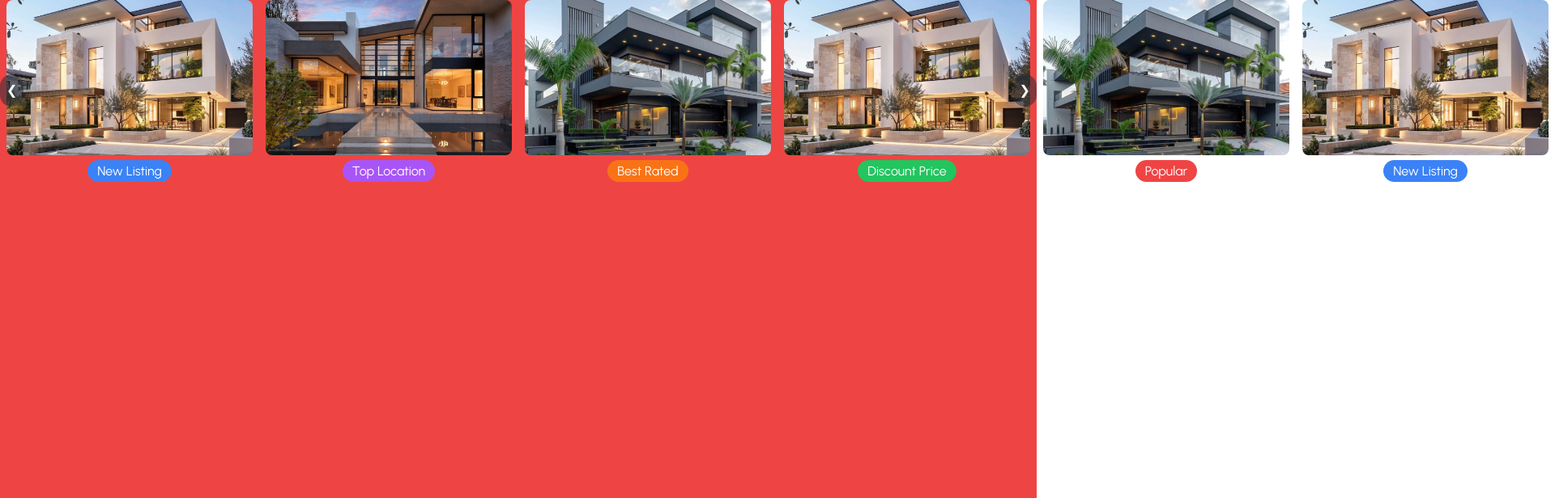
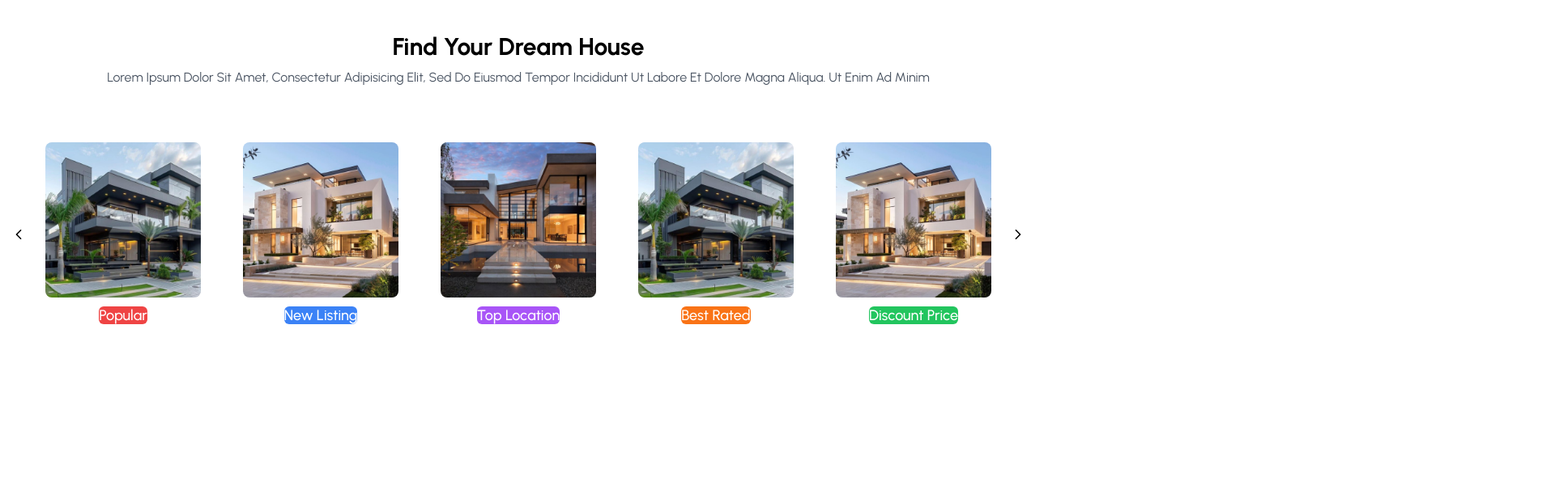
Before and after one commit to chemsodev/Hak_Dari_Front, a Next.js app: page / in a window 1280 px wide. Shown: the top 616 px of the page at 81% size, 1920 px wide, since content can reach past the window. Built offline with nearby package versions, Linux system fonts and the light colour scheme; a web font is replaced by a local one.

Commit message:
i hate carousel please help hhaha

```diff
--- a/package.json
+++ b/package.json
@@ -17,6 +17,8 @@
     "ionicons": "^7.4.0",
     "next": "^14.2.6",
     "postcss": "^8.4.40",
+    "primeicons": "^7.0.0",
+    "primereact": "^10.8.2",
     "react": "^18.3.1",
     "react-dom": "^18.3.1",
     "react-hook-form": "^7.52.2",
--- a/src/app/page.js
+++ b/src/app/page.js
@@ -1,7 +1,6 @@
-import Login from "@pages/LoginPage";
-import Signup from "@pages/SignupPage";
-import Properties from "@pages/properties";
-import CarouselD from "@components/Carousel"; // Make sure this matches the actual component name
+'use client';
+import React from 'react';
+import { Carousel } from 'primereact/carousel';
 
 const images = [
   {
@@ -36,10 +35,63 @@ const images = [
   },
 ];
 
-export default function Home() {
+const responsiveOptions = [
+  {
+    breakpoint: '1400px',
+    numVisible: 5, // Show all items on large screens
+    numScroll: 0   // No scrolling on large screens
+  },
+  {
+    breakpoint: '1199px',
+    numVisible: 3,
+    numScroll: 1
+  },
+  {
+    breakpoint: '767px',
+    numVisible: 2,
+    numScroll: 1
+  },
+  {
+    breakpoint: '575px',
+    numVisible: 1,
+    numScroll: 1
+  }
+];
+
+const imageTemplate = (image) => {
   return (
-    <main className="app min-h-screen w-full bg-red-500">
-      <CarouselD images={images} />
+    <div className="border-1 surface-border border-round m-2 text-center py-5 px-3 ">
+      <div className="flex justify-center">
+        <img src={image.src} alt={image.alt} className="w-32 h-32 lg:w-48 lg:h-48 object-cover shadow-2 rounded-lg" />
+      </div>
+      <div className="mt-2">
+        <label className={`text-lg font-medium rounded-md ${image.labelClass}`}>{image.label}</label>
+      </div>
+    </div>
+  );
+};
+
+function Page() {
+  return (
+    <main className="app min-h-screen w-full bg-white">
+      <div className="container mx-auto px-4">
+        <h1 className="text-3xl font-bold text-center mt-10">Find Your Dream House</h1>
+        <p className="text-center text-gray-600 mt-2">Lorem Ipsum Dolor Sit Amet, Consectetur Adipisicing Elit, Sed Do Eiusmod Tempor Incididunt Ut Labore Et Dolore Magna Aliqua. Ut Enim Ad Minim</p>
+        <div className="mt-10">
+          <Carousel
+            value={images}
+            numVisible={3}
+            numScroll={1}
+            responsiveOptions={responsiveOptions}
+            itemTemplate={imageTemplate}
+            circular
+            autoplayInterval={3000}
+            className="custom-carousel"
+          />
+        </div>
+      </div>
     </main>
   );
 }
+
+export default Page;
--- a/src/components/Carousel.jsx
+++ b/src/components/Carousel.jsx
@@ -1,81 +1,5 @@
 'use client';
 import React, { useState } from 'react';
 
-const Carousel = ({ images }) => {
-  const [currentIndex, setCurrentIndex] = useState(0);
-  const itemsPerSlide = 4;
-
-  // Clone the first and last sets of items for seamless looping
-  const clonedImages = [
-    ...images.slice(-itemsPerSlide), // Clone last 4 items to the beginning
-    ...images,
-    ...images.slice(0, itemsPerSlide), // Clone first 4 items to the end
-  ];
-
-  const moveToIndex = (index) => {
-    if (index < 0) {
-      setCurrentIndex(clonedImages.length - itemsPerSlide * 2);
-    } else if (index >= clonedImages.length - itemsPerSlide) {
-      setCurrentIndex(0);
-    } else {
-      setCurrentIndex(index);
-    }
-  };
-
-  const prevSlide = () => {
-    moveToIndex(currentIndex - itemsPerSlide);
-  };
-
-  const nextSlide = () => {
-    moveToIndex(currentIndex + itemsPerSlide);
-  };
-
-  return (
-    <div className="flex justify-center">
-      <div className="max-w-full lg:max-w-none">
-        <div className="relative">
-          {/* Carousel for medium and small screens */}
-          <div
-            className="flex transition-transform ease-in-out duration-500"
-            style={{ transform: `translateX(-${(currentIndex / clonedImages.length) * 100}%)` }}
-          >
-            {clonedImages.map((image, index) => (
-              <div key={index} className="flex-shrink-0 w-1/4 px-2">
-                <img
-                  src={image.src}
-                  alt={image.alt}
-                  className="w-full h-48 object-cover rounded-lg"
-                />
-                <div className="mt-2 text-center">
-                  <span className={`py-1 px-3 rounded-full ${image.labelClass}`}>
-                    {image.label}
-                  </span>
-                </div>
-              </div>
-            ))}
-          </div>
-
-          {/* Buttons for navigation */}
-          <div className="absolute top-1/2 left-0 transform -translate-y-1/2">
-            <button
-              onClick={prevSlide}
-              className="bg-gray-800 bg-opacity-50 text-white p-2 rounded-full focus:outline-none"
-            >
-              ❮
-            </button>
-          </div>
-          <div className="absolute top-1/2 right-0 transform -translate-y-1/2">
-            <button
-              onClick={nextSlide}
-              className="bg-gray-800 bg-opacity-50 text-white p-2 rounded-full focus:outline-none"
-            >
-              ❯
-            </button>
-          </div>
-        </div>
-      </div>
-    </div>
-  );
-};
 
 export default Carousel;
```
Also changed, not shown: 1 other file (tests, documents, lock files or other folders).
